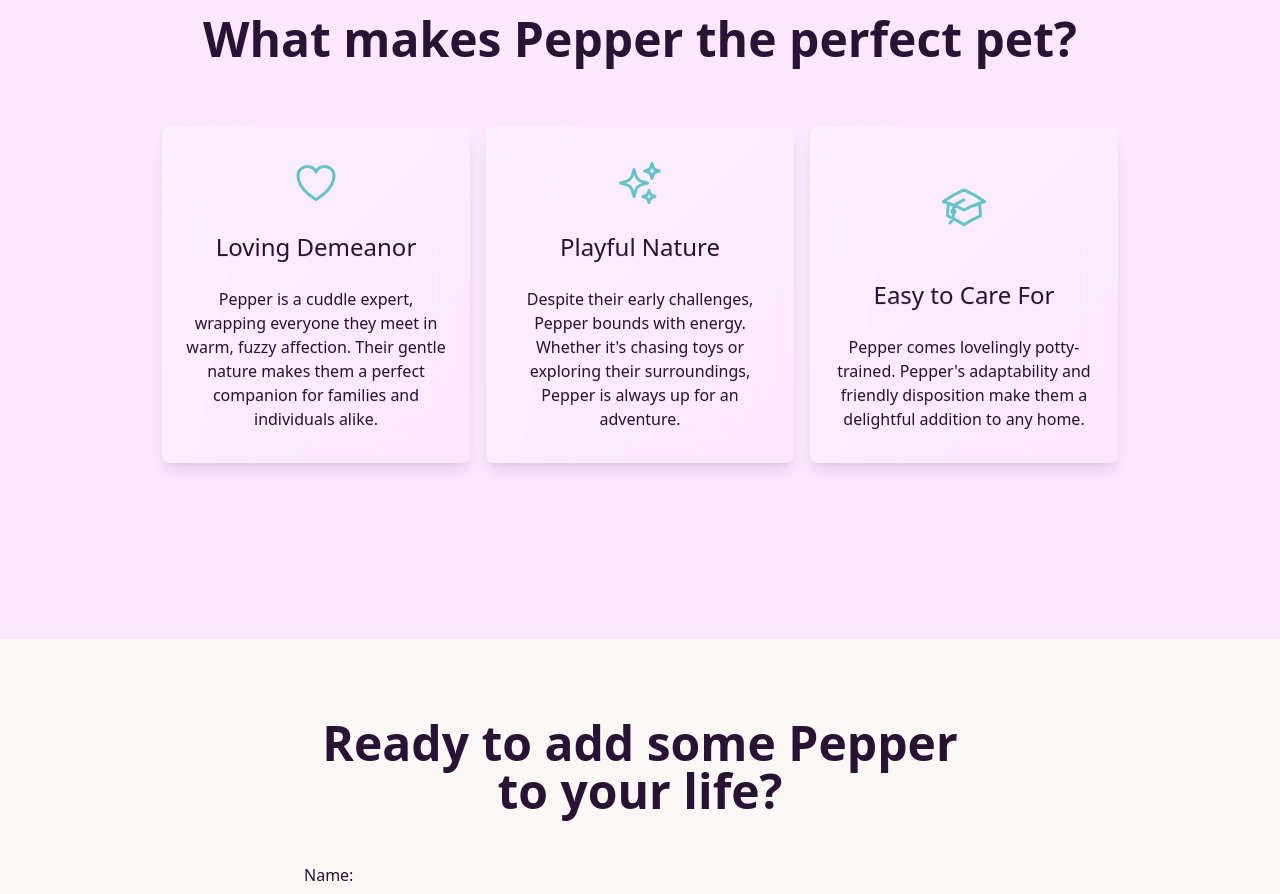
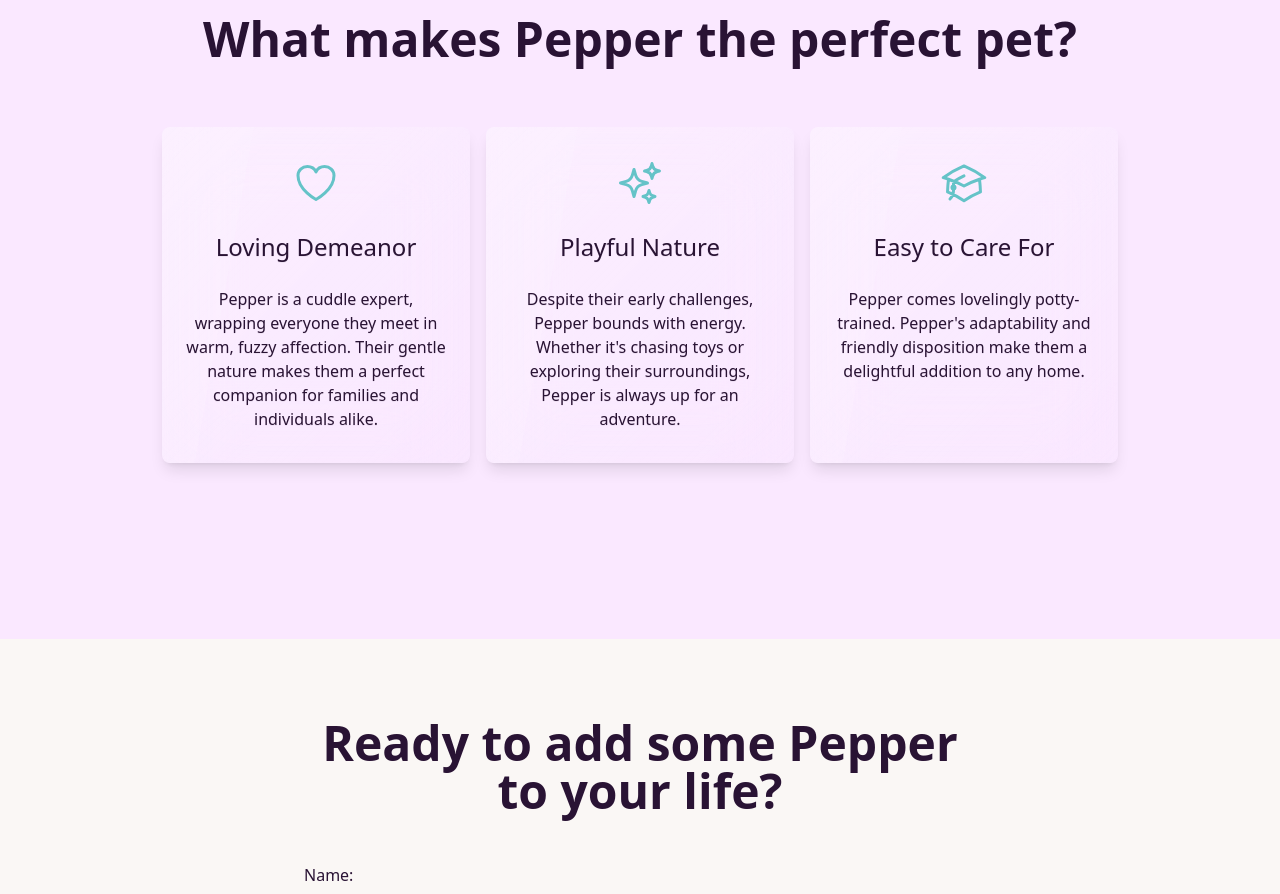
Before and after one commit to mradinoff/rabbit-adoption-pepper, a Next.js app: page / in a window 1280 px wide. Shown: the part 1820-2714 px from the top of the page. Built offline with nearby package versions, Linux system fonts and the light colour scheme.

Commit message:
Card alignment

```diff
--- a/src/pages/modules/card.tsx
+++ b/src/pages/modules/card.tsx
@@ -6,17 +6,17 @@ const content = [
 	{
 		heading: "Loving Demeanor",
 		text: "Pepper is a cuddle expert, wrapping everyone they meet in warm, fuzzy affection. \nTheir gentle nature makes them a perfect companion for families and individuals alike.",
-		svg: <Heart className="h-12 w-12 m-auto text-primary" />,
+		svg: <Heart className="h-12 w-12 mx-auto text-primary" />,
 	},
 	{
 		heading: "Playful Nature",
 		text: "Despite their early challenges, Pepper bounds with energy. \nWhether it's chasing toys or exploring their surroundings, Pepper is always up for an adventure.",
-		svg: <Sparkle className="h-12 w-12 m-auto text-primary" />,
+		svg: <Sparkle className="h-12 w-12 mx-auto text-primary" />,
 	},
 	{
 		heading: "Easy to Care For",
 		text: "Pepper comes lovelingly potty-trained. \nPepper's adaptability and friendly disposition make them a delightful addition to any home.",
-		svg: <Education className="h-12 w-12 m-auto text-primary" />,
+		svg: <Education className="h-12 w-12 mx-auto text-primary" />,
 	},
 ];
 
@@ -30,7 +30,7 @@ const Card = () => (
 				{content.map((item, i) => (
 					<div
 						key={i}
-						className="rounded-lg py-8 px-6 flex flex-col w-100 md:w-3/12   gap-y-6 glass border-2 border-primary text-center shadow-lg min-w-[300px]"
+						className="rounded-lg py-8 px-6 flex flex-col w-100 md:w-3/12 align-top gap-y-6 glass border-2 border-primary text-center shadow-lg min-w-[300px]"
 					>
 						{item.svg}
 
```
